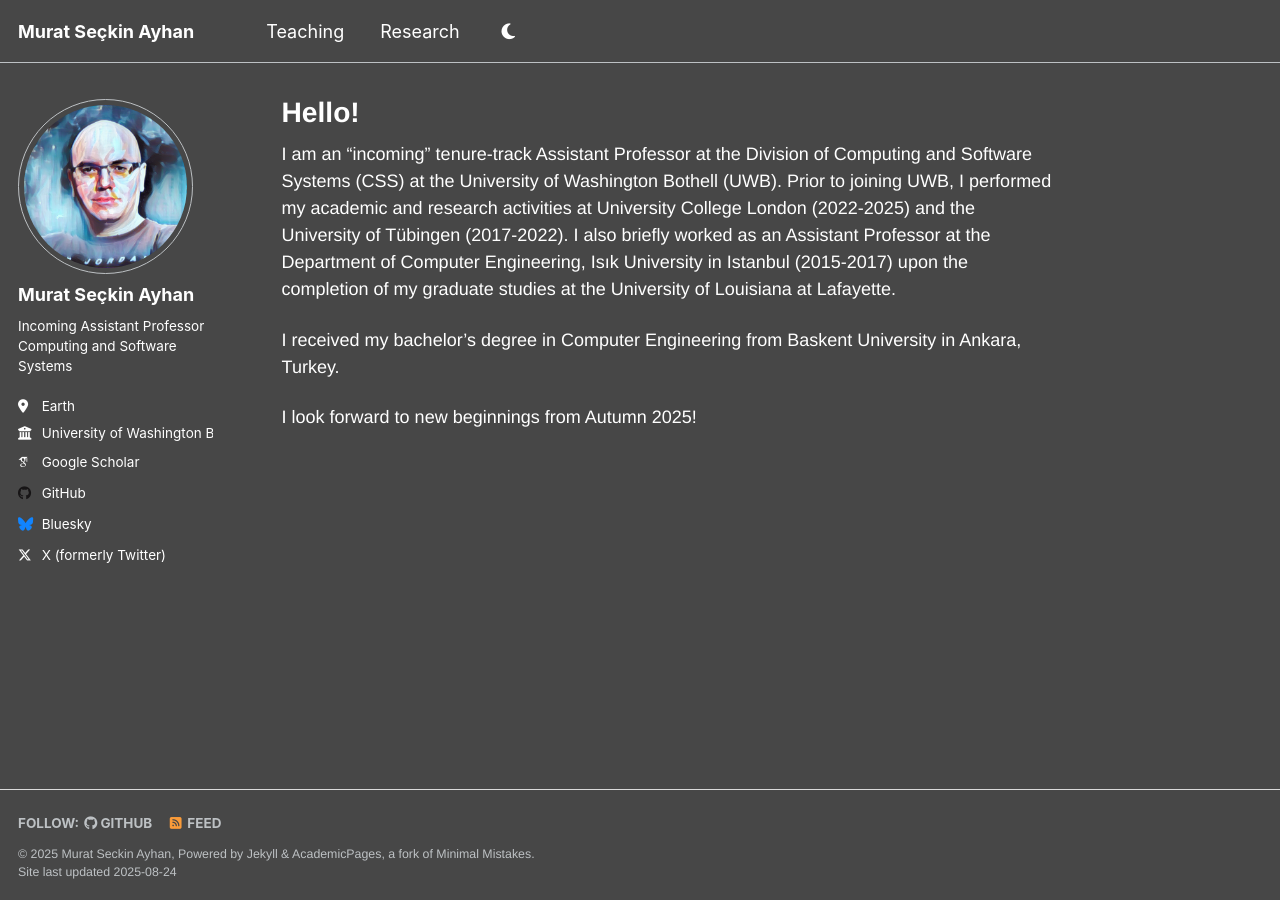
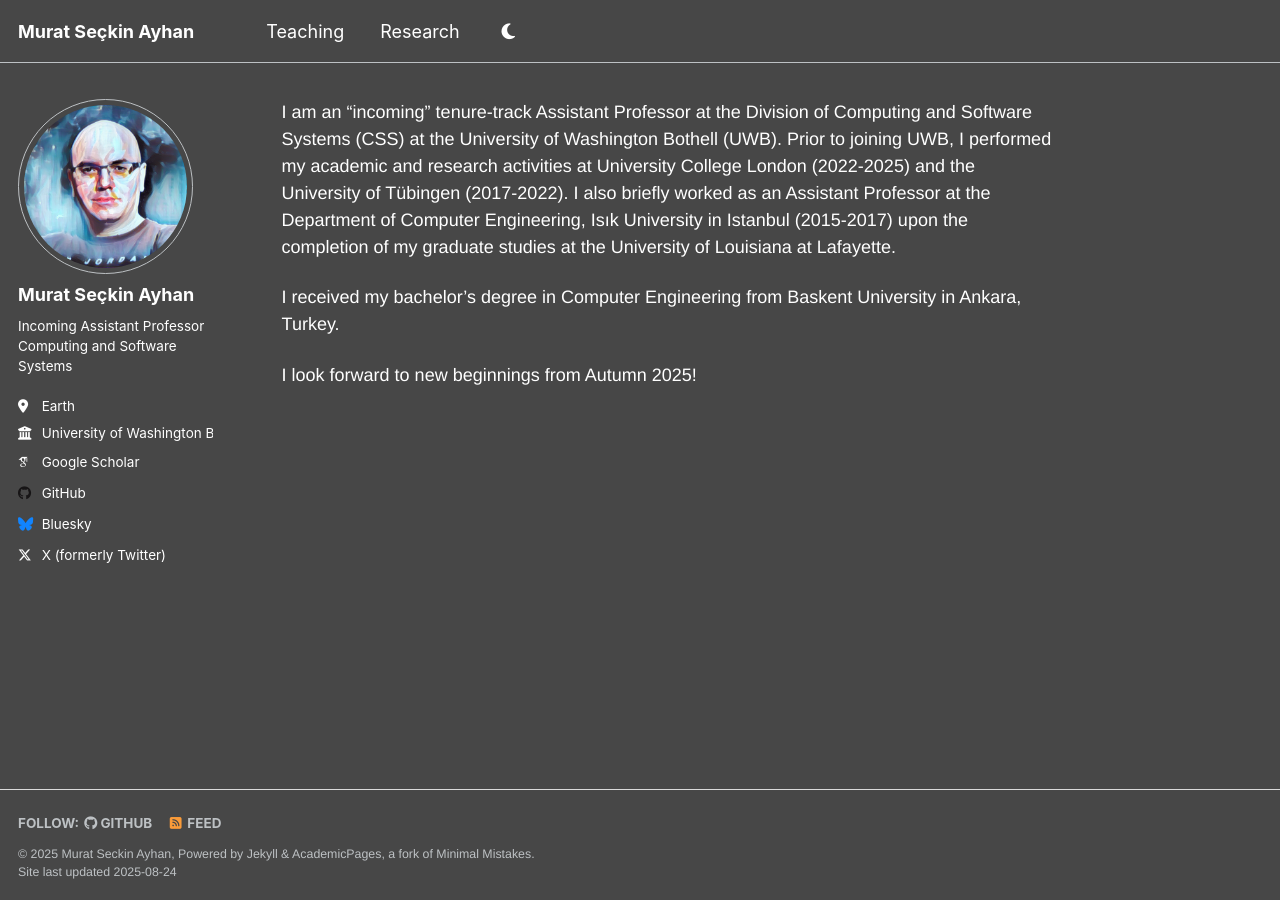
Before and after one commit to msayhan/msayhan.github.io, a Jekyll site: the page built from _pages/about.md, in a window 1280 px wide. Built offline with Jekyll 4.4.1, drawn with Linux system fonts in a browser that asks for light colours; some web fonts are replaced; a script that is not in the unit is left out.

Commit message:
collection title display none

```diff
--- a/_sass/layout/_page.scss
+++ b/_sass/layout/_page.scss
@@ -37,9 +37,9 @@
 .page__title {
   margin-top: 0;
   line-height: 1;
-  // // MSA added the lines below
-  // display: none;
-  // // MSA
+  // MSA added the lines below
+  display: none;
+  // MSA
 
   & + .page__meta {
     margin-top: -0.5em;
```
